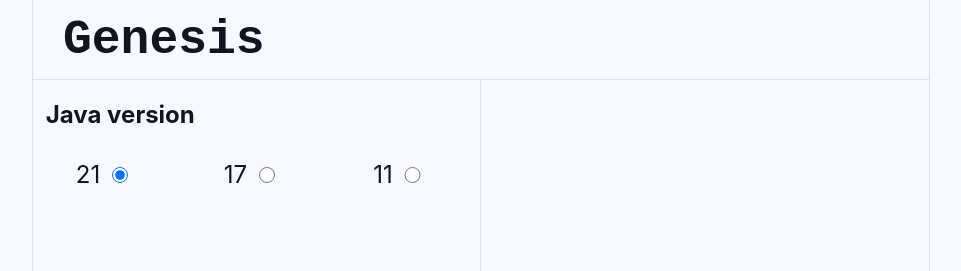
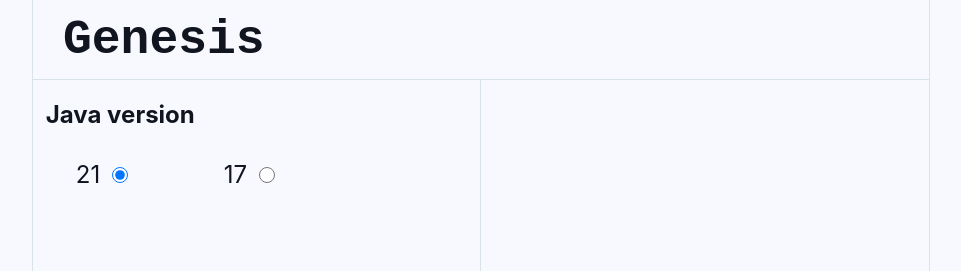
Before and after one commit to StrangeQuark/msinit, a React (Create React App) app in the folder reactservice/: page / in a window 1280 px wide. Shown: the top 271 px of the page, without its empty margins (159-1120 px from the left). Built offline with nearby package versions, Linux system fonts and the light colour scheme.

Commit message:
Remove Java 11 input and label

```diff
--- a/reactservice/src/components/ConfigurationContainer.js
+++ b/reactservice/src/components/ConfigurationContainer.js
@@ -31,9 +31,6 @@ const ConfigurationContainer = ({projectUtil}) => {
               <label>
                   17<input type="radio" name="option" value="17" onChange={(e) => projectUtil.setJavaVersion(e.target.value)} checked={projectUtil.javaVersion === '17'}/>
               </label>
-              <label>
-                  11<input type="radio" name="option" value="11" onChange={(e) => projectUtil.setJavaVersion(e.target.value)} checked={projectUtil.javaVersion === '11'}/>
-              </label>
             </div>
 
             <div>
```
